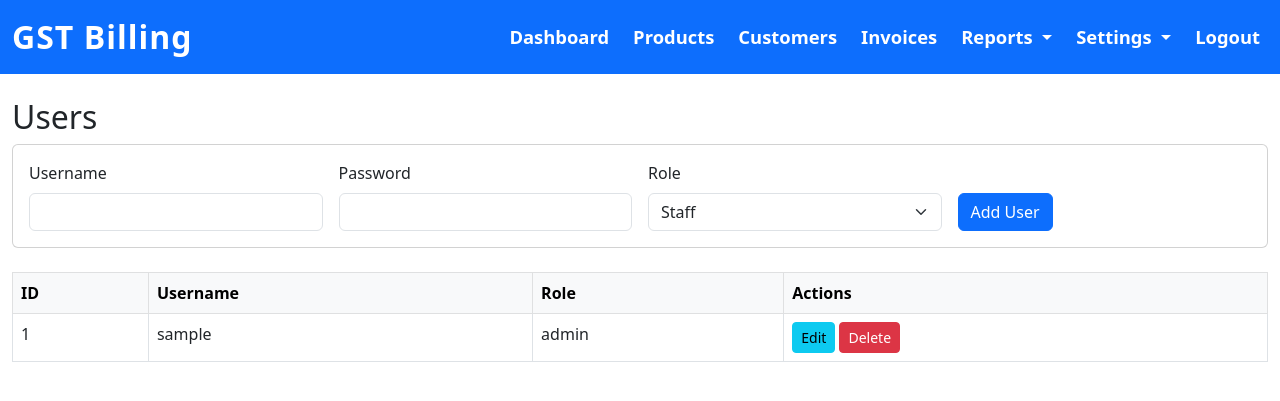
After one commit to mdsaleem1804/inventory-gst-billing, a Flask app: page /users/ in a window 1280 px wide. The commit adds this page. Shown: the top 401 px of the page. Run offline with Flask 3, Linux system fonts and the light colour scheme; a user stored in the database is signed in; tables that the repository leaves empty hold one stand-in row (values such as "Sample post").

Commit message:
19 may changes1
19 may changes1

```diff
--- a/app.py
+++ b/app.py
@@ -53,13 +53,23 @@ def register_blueprints(app):
     from dashboard import dashboard_bp
     from customers.views import customers_bp
     from company.routes import company_bp
+    from users.routes import users_bp
     app.register_blueprint(auth_bp)
+    print('Registered auth_bp')
     app.register_blueprint(products_bp)
+    print('Registered products_bp')
     app.register_blueprint(invoices_bp)
+    print('Registered invoices_bp')
     app.register_blueprint(reports_bp)
+    print('Registered reports_bp')
     app.register_blueprint(dashboard_bp)
+    print('Registered dashboard_bp')
     app.register_blueprint(customers_bp)
+    print('Registered customers_bp')
     app.register_blueprint(company_bp)
+    print('Registered company_bp')
+    app.register_blueprint(users_bp)
+    print('Registered users_bp')
 
 register_blueprints(app)
 
--- a/init_db.py
+++ b/init_db.py
@@ -12,7 +12,7 @@ with app.app_context():
     db.create_all()
     # Check if admin user exists
     if not User.query.filter_by(username='admin').first():
-        admin = User(username='admin', password_hash=generate_password_hash('admin'))
+        admin = User(username='admin', password_hash=generate_password_hash('admin'), role='admin')
         db.session.add(admin)
         db.session.commit()
         print('Admin user created: admin/admin')
--- a/templates/base.html
+++ b/templates/base.html
@@ -46,6 +46,9 @@
           </a>
           <ul class="dropdown-menu" aria-labelledby="settingsDropdown">
             <li><a class="dropdown-item" href="/company/">Company Info</a></li>
+            {% if current_user.is_authenticated and current_user.role == 'admin' %}
+            <li><a class="dropdown-item" href="/users/">Users</a></li>
+            {% endif %}
           </ul>
         </li>
         <li class="nav-item"><a class="nav-link fw-bold text-white" style="font-size:1.15rem;" href="/auth/logout">Logout</a></li>
--- /dev/null
+++ b/templates/users/crud.html
@@ -0,0 +1,65 @@
+{% extends 'base.html' %}
+{% block title %}Users{% endblock %}
+{% block content %}
+<h2>Users</h2>
+<div class="card mb-4">
+  <div class="card-body">
+    <form method="post" action="{{ url_for('users.crud_users') }}">
+      <input type="hidden" name="id" value="{{ form_user.id if form_user else '' }}">
+      <div class="row g-3 align-items-end">
+        <div class="col-md-3">
+          <label class="form-label">Username</label>
+          <input type="text" name="username" class="form-control" value="{{ form_user.username if form_user else '' }}" required {% if form_user and form_user.username == 'admin' %}readonly{% endif %}>
+        </div>
+        <div class="col-md-3">
+          <label class="form-label">Password</label>
+          <input type="password" name="password" class="form-control" {% if not form_user %}required{% endif %}>
+        </div>
+        <div class="col-md-3">
+          <label class="form-label">Role</label>
+          <select name="role" class="form-select" {% if form_user and form_user.username == 'admin' %}disabled{% endif %}>
+            <option value="admin" {% if form_user and form_user.role == 'admin' %}selected{% endif %}>Admin</option>
+            <option value="staff" {% if not form_user or form_user.role == 'staff' %}selected{% endif %}>Staff</option>
+          </select>
+        </div>
+        <div class="col-md-3">
+          <button type="submit" class="btn btn-primary">{{ 'Update' if form_user else 'Add' }} User</button>
+          {% if form_user %}
+          <a href="{{ url_for('users.crud_users') }}" class="btn btn-secondary">Cancel</a>
+          {% endif %}
+        </div>
+      </div>
+    </form>
+  </div>
+</div>
+<table class="table table-bordered table-hover">
+  <thead class="table-light">
+    <tr>
+      <th>ID</th>
+      <th>Username</th>
+      <th>Role</th>
+      <th>Actions</th>
+    </tr>
+  </thead>
+  <tbody>
+    {% for user in users %}
+    <tr>
+      <td>{{ user.id }}</td>
+      <td>{{ user.username }}</td>
+      <td>{{ user.role }}</td>
+      <td>
+        <a href="{{ url_for('users.crud_users', edit_id=user.id) }}" class="btn btn-sm btn-info">Edit</a>
+        {% if user.username != 'admin' %}
+        <form method="post" action="{{ url_for('users.crud_users') }}" style="display:inline;">
+          <input type="hidden" name="delete_id" value="{{ user.id }}">
+          <button type="submit" class="btn btn-sm btn-danger" onclick="return confirm('Delete this user?');">Delete</button>
+        </form>
+        {% endif %}
+      </td>
+    </tr>
+    {% else %}
+    <tr><td colspan="4" class="text-center">No users found.</td></tr>
+    {% endfor %}
+  </tbody>
+</table>
+{% endblock %}
--- /dev/null
+++ b/users/__init__.py
@@ -0,0 +1 @@
+# Makes users a Python package for Flask blueprint discovery.
--- /dev/null
+++ b/users/routes.py
@@ -0,0 +1,5 @@
+from flask import Blueprint
+
+users_bp = Blueprint('users', __name__, url_prefix='/users')
+
+from . import views
--- /dev/null
+++ b/users/views.py
@@ -0,0 +1,61 @@
+
+from flask import render_template, request, redirect, url_for, flash
+from flask_login import login_required, current_user
+from models import db, User, ActivityLog
+from werkzeug.security import generate_password_hash
+from .routes import users_bp
+
+@users_bp.route('/', methods=['GET', 'POST'])
+@login_required
+def crud_users():
+    if current_user.role != 'admin':
+        flash('Only admin can manage users.', 'danger')
+        return redirect(url_for('dashboard.dashboard'))
+    edit_id = request.args.get('edit_id', type=int)
+    form_user = None
+    if request.method == 'POST':
+        # Delete
+        delete_id = request.form.get('delete_id', type=int)
+        if delete_id:
+            user = User.query.get(delete_id)
+            if user and user.username != 'admin':
+                db.session.delete(user)
+                db.session.commit()
+                db.session.add(ActivityLog(user_id=current_user.id, username=current_user.username, action='Delete User', details=f'User: {user.username}'))
+                db.session.commit()
+                flash('User deleted!', 'success')
+            else:
+                flash('Cannot delete this user.', 'danger')
+            return redirect(url_for('users.crud_users'))
+        # Add or Update
+        uid = request.form.get('id', type=int)
+        username = request.form['username']
+        password = request.form['password']
+        role = request.form['role']
+        if uid:
+            user = User.query.get(uid)
+            if user:
+                user.username = username
+                if password:
+                    user.password_hash = generate_password_hash(password)
+                user.role = role
+                db.session.commit()
+                db.session.add(ActivityLog(user_id=current_user.id, username=current_user.username, action='Edit User', details=f'User: {user.username}'))
+                db.session.commit()
+                flash('User updated!', 'success')
+        else:
+            if User.query.filter_by(username=username).first():
+                flash('Username already exists.', 'danger')
+            else:
+                user = User(username=username, password_hash=generate_password_hash(password), role=role)
+                db.session.add(user)
+                db.session.commit()
+                db.session.add(ActivityLog(user_id=current_user.id, username=current_user.username, action='Add User', details=f'User: {user.username}'))
+                db.session.commit()
+                flash('User added!', 'success')
+        return redirect(url_for('users.crud_users'))
+    # GET
+    if edit_id:
+        form_user = User.query.get(edit_id)
+    users = User.query.order_by(User.id).all()
+    return render_template('users/crud.html', users=users, form_user=form_user)
```
Also changed, not shown: DEVELOPER_GUIDE.md (added, +91 -0 lines), customers/views.py (+9 -2 lines), models.py (+14 -0 lines), products/views.py (+20 -4 lines), templates/customers/crud.html (+11 -3 lines), templates/invoices/crud.html (+8 -9 lines), templates/products/crud.html (+8 -0 lines).
